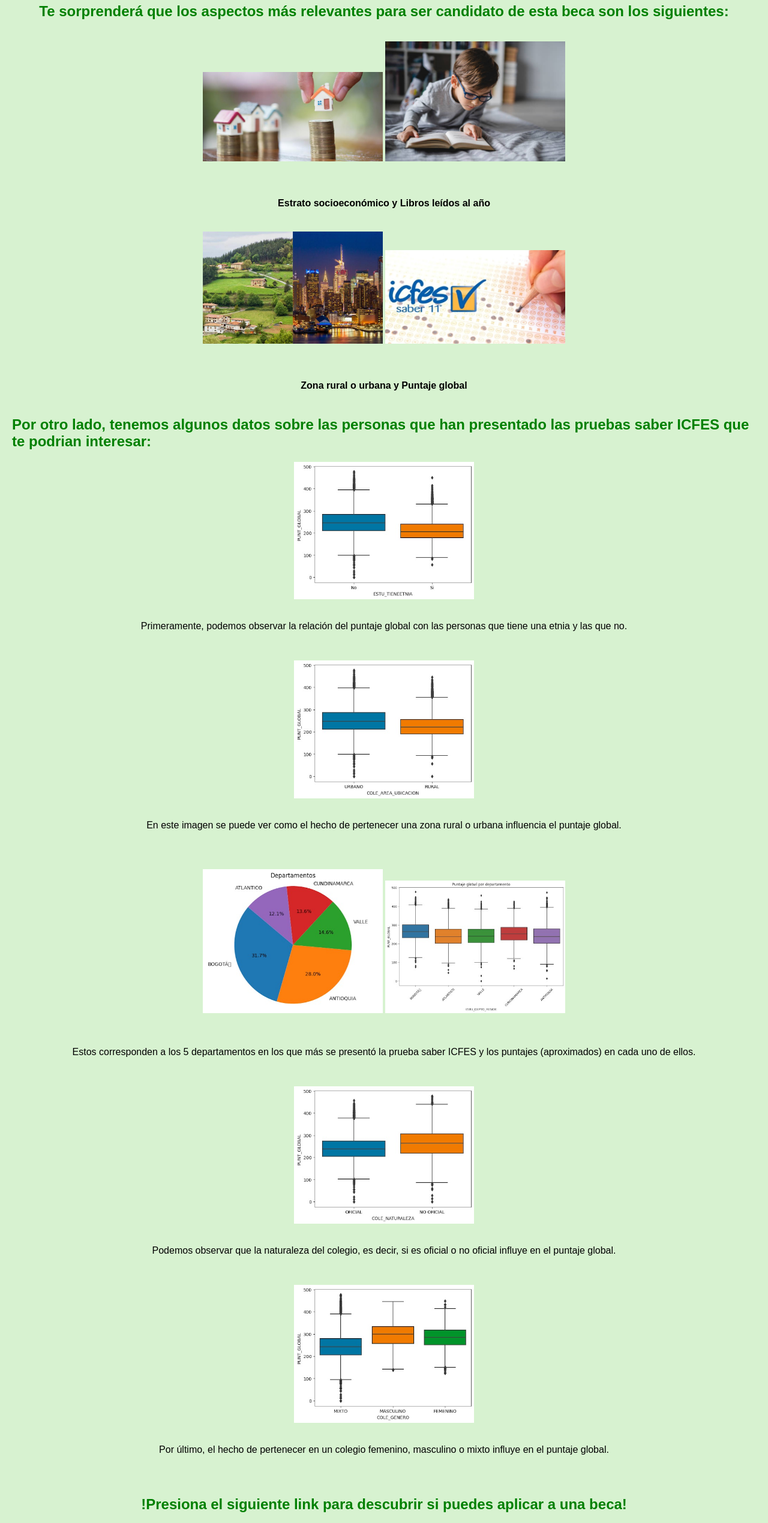
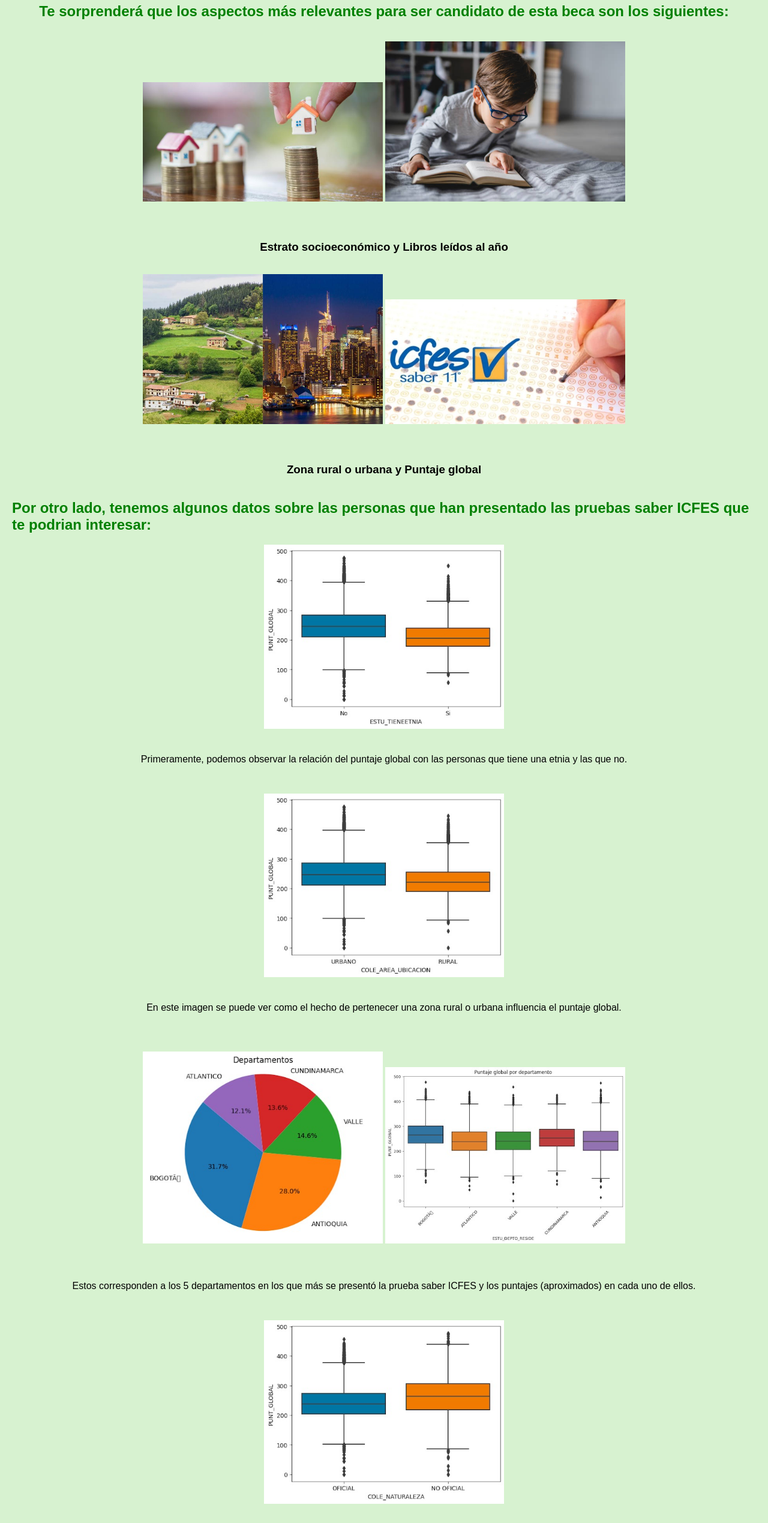
Before and after one commit to sebastiangomba/Sebastian.github.io, a plain HTML site: page index.html in a window 1280 px wide. Shown: the part 240-2779 px from the top of the page at 60% size. Drawn offline with Linux system fonts and the light colour scheme.

Commit message:
Update final 1.1.1 index.html

```diff
--- a/index.html
+++ b/index.html
@@ -23,9 +23,9 @@
       flex-direction: column;
     }
     img {
-      max-width: 300px;
+      max-width: 400px;
       height: auto;
-      margin-bottom: 20px;
+      margin-bottom: 26px;
     }
 
   </style>
@@ -43,13 +43,13 @@
 
     <img src="Img2.jpeg" alt="Libros leidos al año">
 </figure>
-      <h4> Estrato socioeconómico y Libros leídos al año</h4>
+      <h3> Estrato socioeconómico y Libros leídos al año</h3>
               <figure class="image-container">
     <img src="Img3.jpeg" alt="Zona rural o urbana">
 
     <img src="Img5.jpeg" alt="Puntaje global">
 </figure>
-      <h4> Zona rural o urbana y Puntaje global</h4>
+      <h3> Zona rural o urbana y Puntaje global</h3>
 
 
 
@@ -80,9 +80,11 @@
          <p>Por último, el hecho de pertenecer en un colegio femenino, masculino o mixto influye en el puntaje global.</p>
          <p></p>
 
-         <h2>!Presiona el siguiente link para descubrir si puedes aplicar a una beca!</h2>
+         <h1>!Presiona el siguiente link para descubrir si puedes aplicar a una beca!</h1>
 
     <a href="https://ad8581c8d4f89db1df.gradio.live/" target="_blank">Verificar si puedo aplicar a una beca</a>
+     <p></p>
+    <p></p>
 
 
   </div>
```
